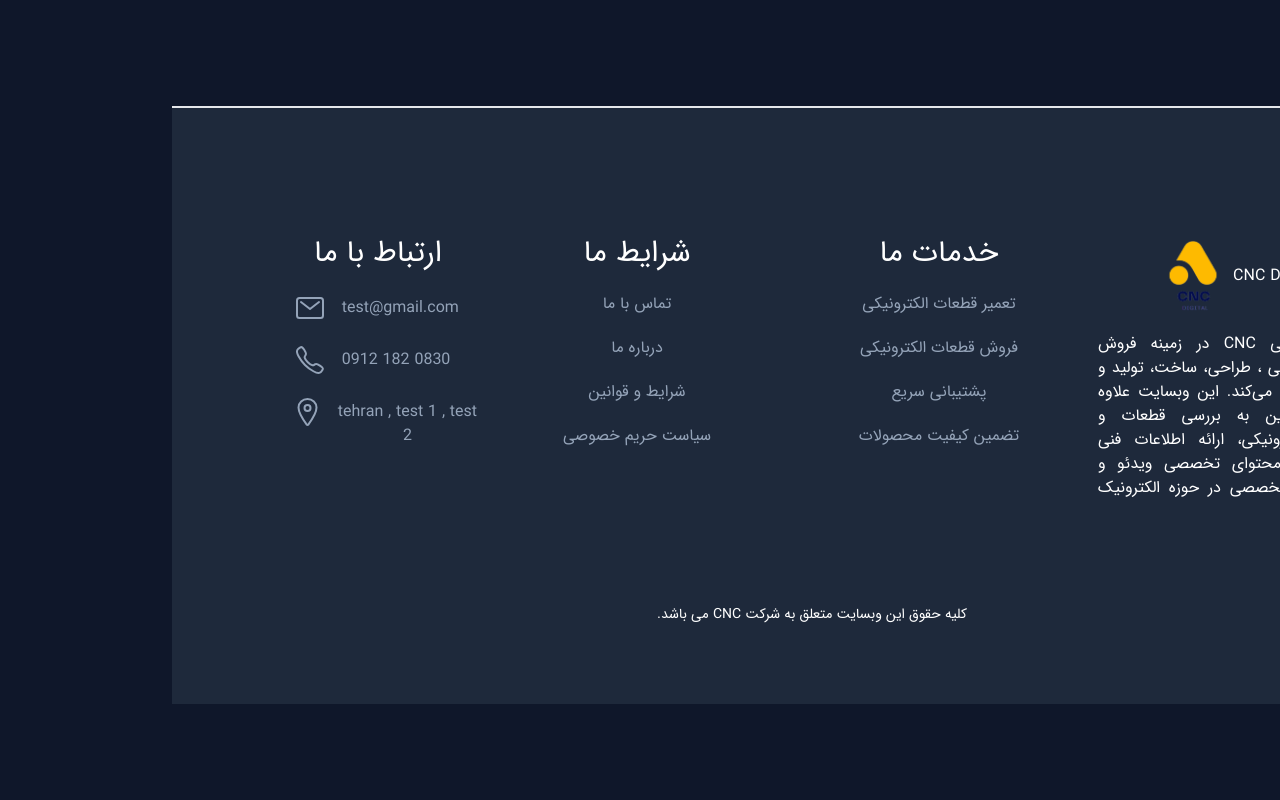
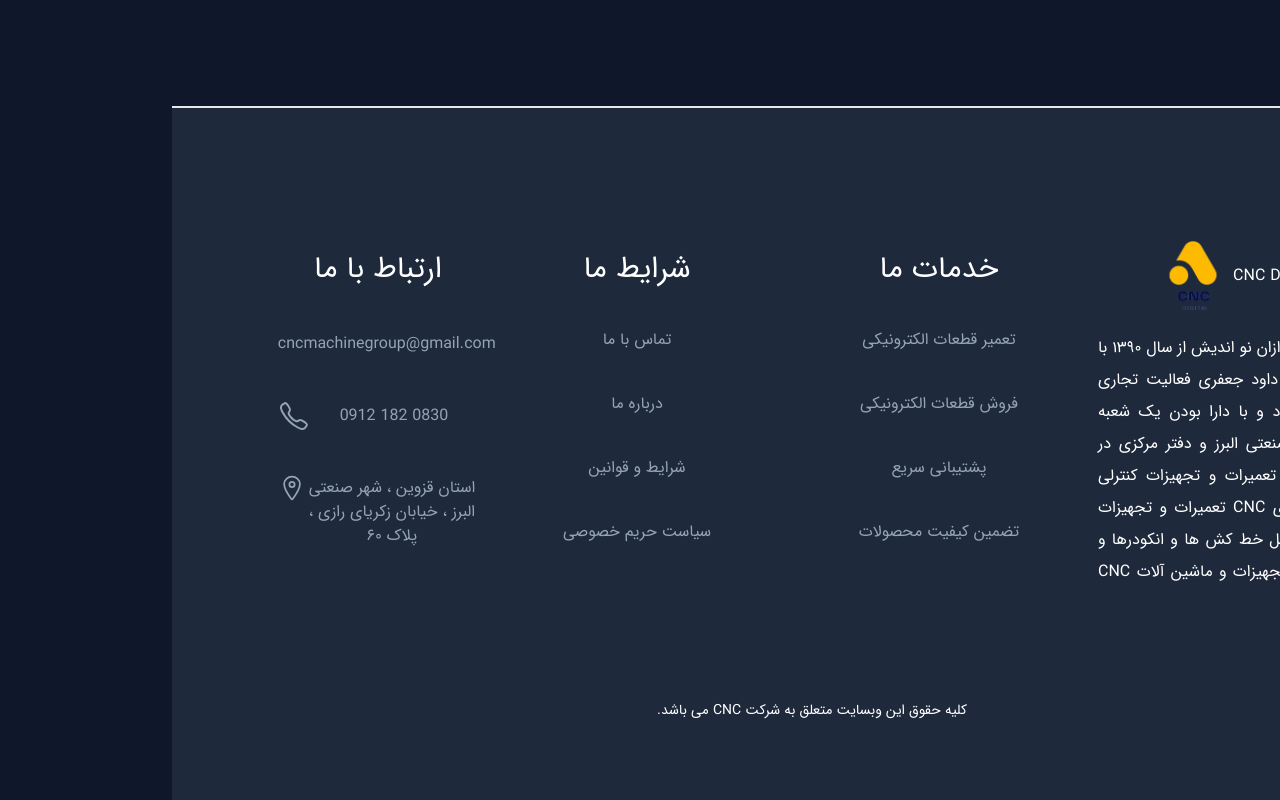
Before and after one commit to Rezaabdollahi7/Electronic-Website, a website: page index.html in a window 1280 px wide. Shown: the part 7033-7833 px from the top of the page. Before the commit the page ends 7737 px from the top, so only its background shows below. Drawn offline with nearby package versions, Linux system fonts and the light colour scheme.

Commit message:
Edit Footer Links & Texts

```diff
--- a/index.html
+++ b/index.html
@@ -678,47 +678,45 @@
                         <h3 class="select-none">CNC DIGITAL</h3>
                         <img class="w-20 h-20" src="./public/icons/companyLogo/19.png" alt="عکس لوگوی شرکت">
                     </div>
-                    <p class="company-text mt-4 text-justify">فروشگاه اینترنتی CNC در زمینه فروش قطعات الکترونیکی ،
-                        طراحی، ساخت، تولید و تعمیرات فعالیت می‌کند. این وبسایت علاوه
-                        بر فروش آنلاین به بررسی قطعات و محصولات الکترونیکی، ارائه اطلاعات فنی قطعات، تولید محتوای تخصصی
-                        ویدئو و ترجمه مقالات
-                        تخصصی در حوزه الکترونیک می پردازد.
+                    <p class="company-text mt-4 text-justify leading-8">شرکت کنترل پردازان نو اندیش از سال ۱۳۹۰ با مدیرت مهندس داود جعفری فعالیت تجاری خود را آغاز نمود و با دارا بودن یک شعبه
+                    اصلی در شهر صنعتی البرز و دفتر مرکزی در قزوین در زمینه تعمیرات و تجهیزات کنترلی زیمنس ماشینهای CNC تعمیرات و تجهیزات
+                    اندازه‌گیری از قبیل خط کش ها و انکودرها و خرید و فروش تجهیزات و ماشین آلات CNC فعالیت دارد .
                     </p>
                 </div>
             </ul>
             <!--end company info -->
 
             <ul class="text-center mt-6 md:mt-0 text-white">
-                <li class="tittle-li text-3xl"><a href="">خدمات ما </a></li>
-                <li class="mt-5"><a href="#" class="mt-1 text-slate-400">تعمیر قطعات الکترونیکی</a></li>
-                <li class="mt-5"><a href="#" class="mt-1 text-slate-400">فروش قطعات الکترونیکی</a></li>
-                <li class="mt-5"><a href="#" class="mt-1 text-slate-400">پشتیبانی سریع</a></li>
-                <li class="mt-5"><a href="#" class="mt-1 text-slate-400"> تضمین کیفیت محصولات</a></li>
+                <li class="tittle-li text-3xl pt-4"><a href="">خدمات ما </a></li>
+                <li class="mt-10"><a href="#" class="mt-1 text-slate-400">تعمیر قطعات الکترونیکی</a></li>
+                <li class="mt-10"><a href="#" class="mt-1 text-slate-400">فروش قطعات الکترونیکی</a></li>
+                <li class="mt-10"><a href="#" class="mt-1 text-slate-400">پشتیبانی سریع</a></li>
+                <li class="mt-10"><a href="#" class="mt-1 text-slate-400"> تضمین کیفیت محصولات</a></li>
             </ul>
             <ul class="text-center mt-6 md:mt-0 text-white">
-                <li class="tittle-li text-3xl"><a href=""> شرایط ما </a></li>
-                <li class="mt-5"><a href="#" class="mt-1 text-slate-400"> تماس با ما </a></li>
-                <li class="mt-5"><a href="#" class="mt-1 text-slate-400">درباره ما </a></li>
-                <li class="mt-5"><a href="#" class="mt-1 text-slate-400"> شرایط و قوانین</a></li>
-                <li class="mt-5"><a href="#" class="mt-1 text-slate-400"> سیاست حریم خصوصی </a></li>
+                <li class="tittle-li text-3xl pt-4"><a href=""> شرایط ما </a></li>
+                <li class="mt-10"><a href="#" class="mt-1 text-slate-400"> تماس با ما </a></li>
+                <li class="mt-10"><a href="#" class="mt-1 text-slate-400">درباره ما </a></li>
+                <li class="mt-10"><a href="#" class="mt-1 text-slate-400"> شرایط و قوانین</a></li>
+                <li class="mt-10"><a href="#" class="mt-1 text-slate-400"> سیاست حریم خصوصی </a></li>
             </ul>
             <!-- contact -->
             <ul class="text-center md:pl-[30%] mt-6 md:mt-0 text-white">
-                <li class="tittle-li text-3xl"><a href="">ارتباط با ما</a></li>
+                <li class="tittle-li text-3xl pt-4"><a href="">ارتباط با ما</a></li>
 
-                <li class="flex items-start justify-center md:justify-end mt-5">
-                    <a class="mt-1 text-slate-400" href="#">test@gmail.com</a>
-                    <ion-icon class="w-16 text-slate-400" size="large" name="mail-outline"></ion-icon>
+                <li class="flex items-start justify-center md:justify-end mt-10">
+                    <a class="mt-1 text-slate-400 mr-auto"  href="mailto:cncmachinegroup@gmail.com"">cncmachinegroup@gmail.com</a>
+                    <ion-icon class="lg:w-16 text-slate-400 mr-auto" size="large" name="mail-outline"></ion-icon>
                 </li>
 
-                <li class="flex items-start justify-center md:justify-end mt-5">
-                    <a class="mt-1 text-slate-400" href="#">0830 182 0912</a>
-                    <ion-icon class="w-16 text-slate-400" size="large" name="call-outline"></ion-icon>
+                <li class="flex items-start justify-center md:justify-end mt-10">
+                    <span class="mt-1 text-slate-400 mr-auto" href="#">0830 182 0912 </span>
+                    <ion-icon class=" text-slate-400 mr-auto" size="large" name="call-outline"></ion-icon>
                 </li>
 
-                <li class="flex items-start justify-center md:justify-end mt-5">
-                    <a class="mt-1 text-slate-400" href="#">tehran , test 1 , test 2</a>
-                    <ion-icon class="w-16 text-slate-400" size="large" name="location-outline"></ion-icon>
+                <li class="flex items-start justify-center md:justify-end mt-10">
+                    <span class="mt-1 text-slate-400" href="#">استان قزوین ، شهر صنعتی البرز ، خیابان زکریای رازی ، پلاک ۶۰</span>
+                    <ion-icon class="lg:w-16 text-slate-400" size="large" name="location-outline"></ion-icon>
                 </li>
 
             </ul>
@@ -728,7 +726,7 @@
 
 
         <!-- start copy right section -->
-        <div class="w-full flex items-center justify-center text-white mt-20">
+        <div class="w-full flex items-center justify-center text-white mt-20 my-12 lg:mb-0">
             <span class="text-sm">کلیه حقوق این وبسایت متعلق به شرکت CNC می باشد.</span>
         </div>
     </footer>
```
Also changed, not shown: public/css/tailwind.css.
